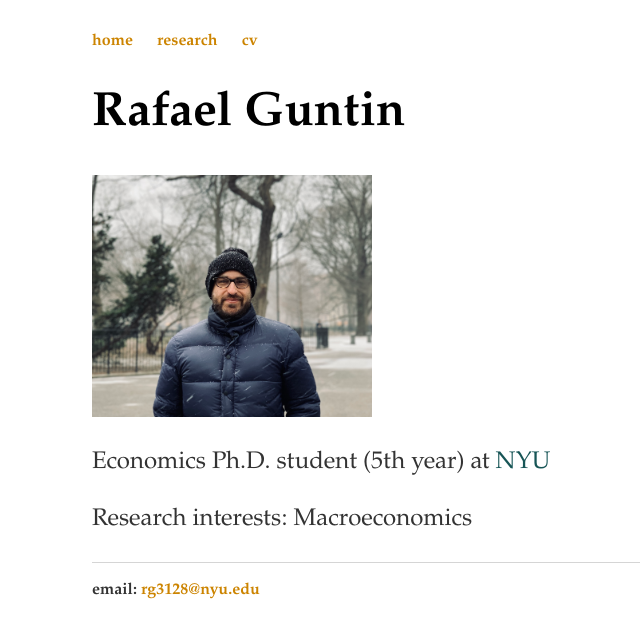
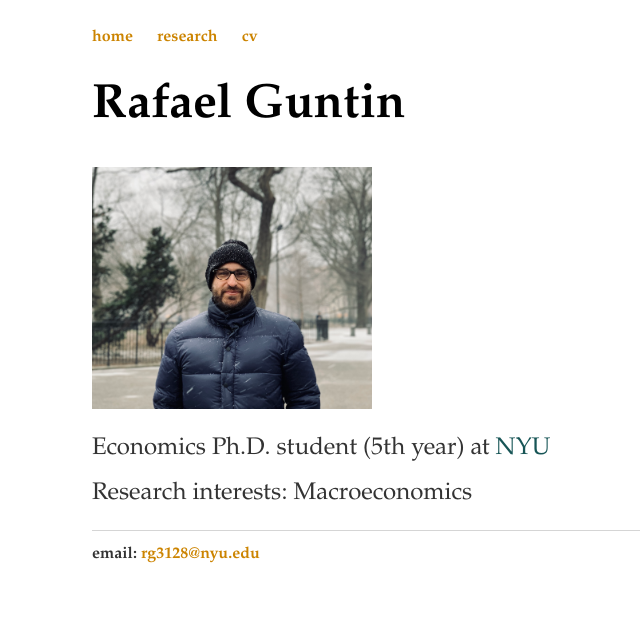
Before and after one commit to rafaguntin/rafaguntin.github.io, a Jekyll site: the page built from index.html, in a window 1280 px wide. Shown: the top 638 px of the page, without its empty margins (36-676 px from the left). Built offline with Jekyll 4.4.1, drawn with Linux system fonts in a browser that asks for light colours.

Commit message:
Update main.css

```diff
--- a/css/main.css
+++ b/css/main.css
@@ -3,7 +3,7 @@ body { margin: 30px auto; width: 80%; font-family: Palatino, 'Palatino Linotype'
 a { text-decoration: none; color: #CC8400; font-family: Palatino, 'Palatino Linotype'}
 a:hover { text-decoration: underline; font-family: Palatino, 'Palatino Linotype'}
 
-p, ul { font-size: 1.5em; line-height: 1.4em; color: #333; font-family: Palatino, 'Palatino Linotype'}
+p, ul { font-size: 1.5em; line-height: .9em; color: #333; font-family: Palatino, 'Palatino Linotype'}
 p1 { font-size: 1em; line-height: .8em; color: #333; font-family: Palatino, 'Palatino Linotype'; line-height: 80%}
 
 #more {display: none;font-family: Palatino, 'Palatino Linotype', serif;}
```
